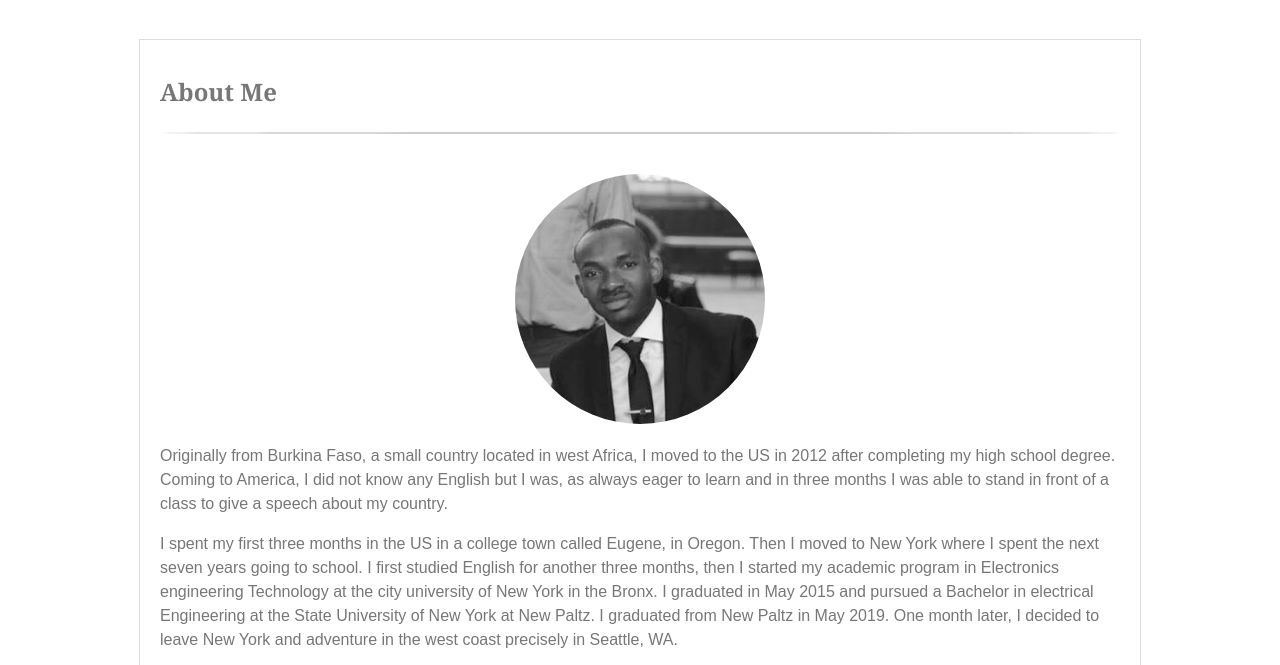
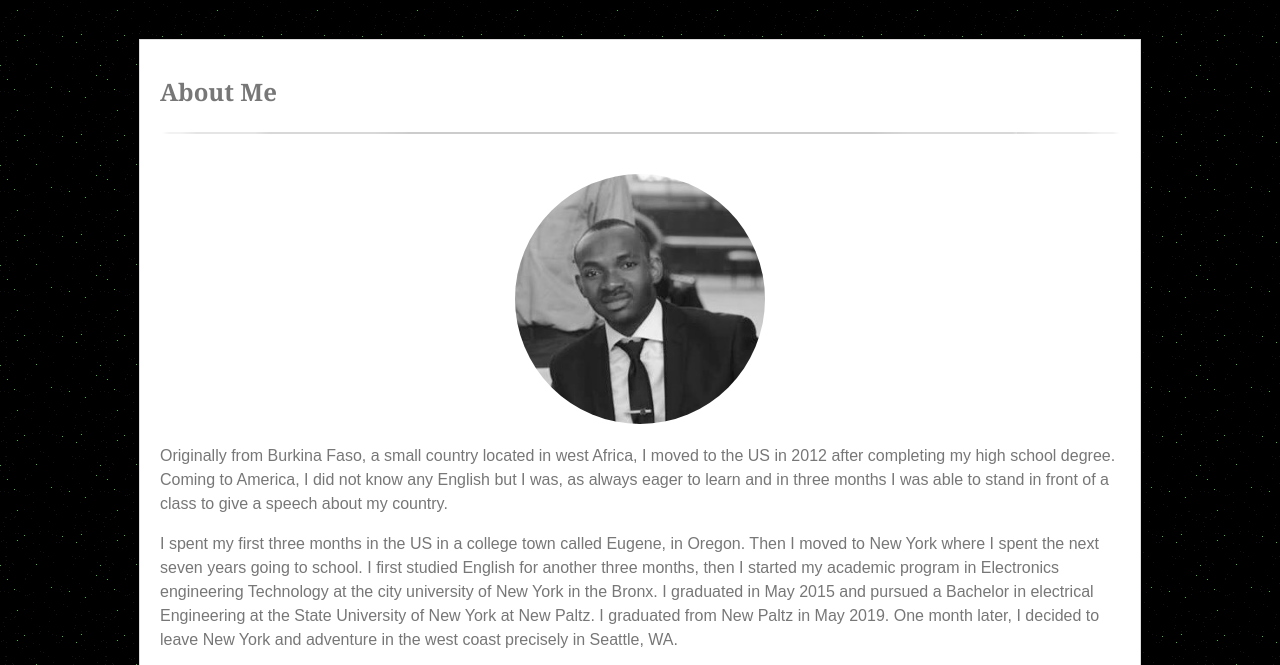
Before and after one commit to Issouf03/1-Portfolio-HTML-CSS, a plain HTML site: page index.html in a window 1280 px wide. Shown: the part 63-728 px from the top of the page. Drawn offline with Linux system fonts and the light colour scheme.

Commit message:
updating the background image location

```diff
--- a/assets/css/style.css
+++ b/assets/css/style.css
@@ -72,7 +72,7 @@ a{
 **********************/
 
 body{
-    background: url(/w-1/hw1/mySol/Portfolio-HTML-CSS/assets/images/darkness.png);
+    background: url(../images/darkness.png);
 }
 
 hr{
```
